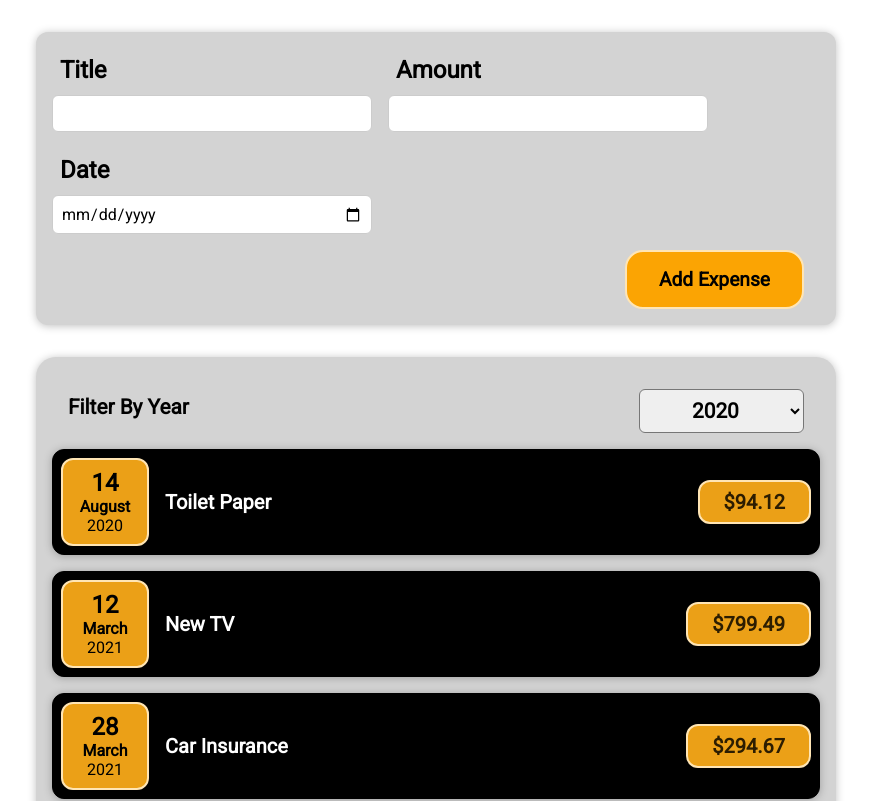
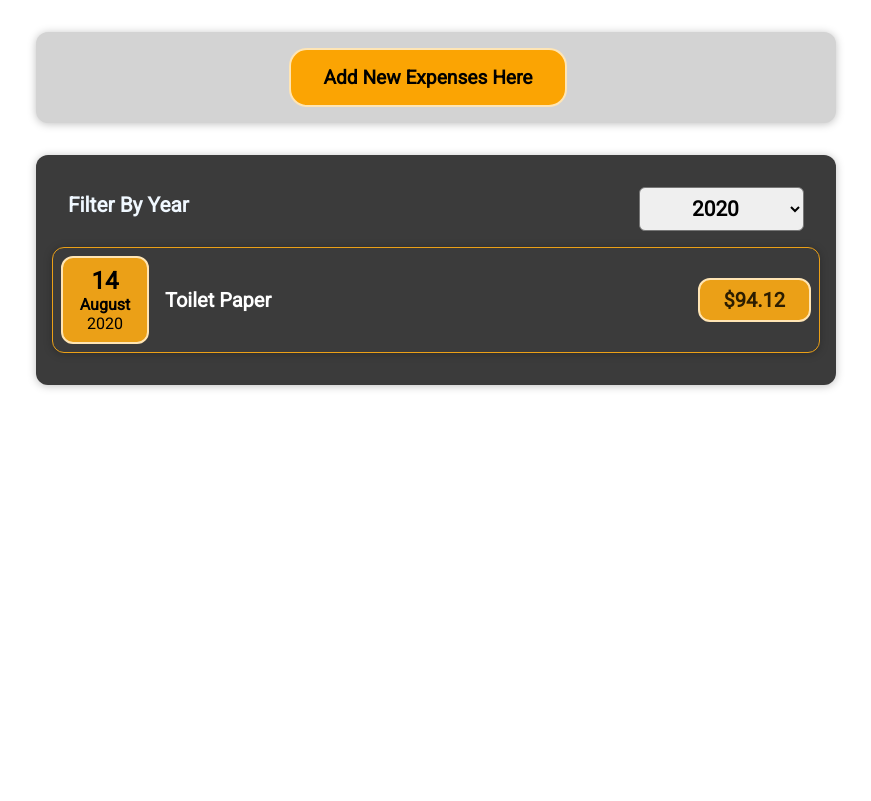
Before and after one commit to Budhathoki-A/expense-tracker, a React (Create React App) app: page / in a window 1280 px wide. Shown: the top 801 px of the page, without its empty margins (204-1075 px from the left). Built offline with nearby package versions, Linux system fonts and the light colour scheme; a web font is replaced by a local one.

Commit message:
form button added and new form seacrh component also added

```diff
--- a/src/components/Expenses/Expense.js
+++ b/src/components/Expenses/Expense.js
@@ -1,8 +1,8 @@
 import React, { useState } from 'react';
-import ExpenseItem from './ExpenseItem';
 import './Expense.css';
 import Card from '../UI/Card';
 import ExpensesFilter from './ExpensesFilter';
+import ExpensesList from './ExpensesList';
 
 const Expense = (props) => {
   const [filteredYear, setFilteredYear] = useState('2020');
@@ -11,20 +11,17 @@ const Expense = (props) => {
     setFilteredYear(selectedYear);
   };
 
+  const filteredExpenses = props.items.filter((expense) => {
+    return expense.date.getFullYear().toString() === filteredYear;
+  });
+
   return (
     <Card className='expenses'>
       <ExpensesFilter
         selected={filteredYear}
         onChangeFilter={filterChangeHandler}
       />
-      {props.items.map((expense) => (
-        <ExpenseItem
-          key={expense.id}
-          title={expense.title}
-          amount={expense.amount}
-          date={expense.date}
-        />
-      ))}
+      <ExpensesList items={filteredExpenses} />
     </Card>
   );
 };
--- a/src/components/Expenses/ExpenseItem.css
+++ b/src/components/Expenses/ExpenseItem.css
@@ -11,7 +11,7 @@
   align-items: center;
   padding: 0.5rem;
   margin: 1rem 0;
-  border: 1px solid #000;
+  border: 1px solid #eba017;
 }
 .expense-item__date {
   box-sizing: border-box;
--- a/src/components/Expenses/ExpenseItem.js
+++ b/src/components/Expenses/ExpenseItem.js
@@ -6,6 +6,7 @@ import Card from '../UI/Card';
 
 const ExpenseItem = (props) => {
   return (
+    <li>
       <Card className='expense-item'>
         <ExpenseDate date={props.date} />
         <div className='expense-item__description'>
@@ -13,6 +14,7 @@ const ExpenseItem = (props) => {
         </div>
         <div className='expense-item__price'>${props.amount}</div>
       </Card>
+    </li>
   );
 };
 
--- a/src/components/Expenses/ExpensesFilter.css
+++ b/src/components/Expenses/ExpensesFilter.css
@@ -1,5 +1,5 @@
 .expense-filter {
-  color: black;
+  color: aliceblue;
   padding: 0 1rem;
   font-size: 1.3rem;
 }
--- /dev/null
+++ b/src/components/Expenses/ExpensesList.css
@@ -0,0 +1,9 @@
+.expenses-list {
+  list-style: none;
+  padding: 0;
+}
+
+.expenses-list__fallback {
+  color: aliceblue;
+  text-align: center;
+}
--- /dev/null
+++ b/src/components/Expenses/ExpensesList.js
@@ -0,0 +1,25 @@
+import React from 'react';
+import ExpenseItem from './ExpenseItem';
+import './ExpensesList.css';
+
+const ExpensesList = (props) => {
+  let expensesContent = <p>No Expenses Found.</p>;
+  if (props.items.length === 0) {
+    return <h2 className='expenses-list__fallback'>Found no expenses</h2>;
+  }
+
+  return (
+    <ul className='expenses-list'>
+      {props.items.map((expense) => (
+        <ExpenseItem
+          key={expense.id}
+          title={expense.title}
+          amount={expense.amount}
+          date={expense.date}
+        />
+      ))}
+    </ul>
+  );
+};
+
+export default ExpensesList;
--- a/src/components/NewExpense/ExpenseForm.js
+++ b/src/components/NewExpense/ExpenseForm.js
@@ -64,6 +64,7 @@ const ExpenseForm = (props) => {
             type='text'
             value={enteredTitle}
             onChange={titleChangeHandler}
+            placeholder='Enter the title of your expense here..'
           />
         </div>
         <div className='new-expense__control'>
@@ -74,6 +75,7 @@ const ExpenseForm = (props) => {
             step='0.01'
             value={enteredAmount}
             onChange={amountChangeHandler}
+            placeholder='Amount in Dollars..'
           />
         </div>
         <div className='new-expense__control'>
--- a/src/components/NewExpense/NewExpense.js
+++ b/src/components/NewExpense/NewExpense.js
@@ -1,4 +1,4 @@
-import React from 'react';
+import React, { useState } from 'react';
 import './NewExpense.css';
 import ExpenseForm from './ExpenseForm';
 
@@ -11,9 +11,20 @@ const NewExpense = (props) => {
     props.onAddExpense(expenseData);
   };
 
+  const [displayForm, setDisplayForm] = useState(null);
+
+  const FormForNewExpenses = () => {
+    return <ExpenseForm onSaveExpenseData={saveExpenseDataHandler} />;
+  };
+
   return (
     <div className='new-expense'>
-      <ExpenseForm onSaveExpenseData={saveExpenseDataHandler} />
+      {displayForm && <FormForNewExpenses />}
+      {displayForm !== true && (
+        <button onClick={() => setDisplayForm(true)}>
+          Add New Expenses Here
+        </button>
+      )}
     </div>
   );
 };
--- a/src/components/UI/Card.css
+++ b/src/components/UI/Card.css
@@ -1,5 +1,5 @@
 .card {
   border-radius: 12px;
   box-shadow: 0 1px 8px rgba(0, 0, 0, 0.25);
-  background-color: black;
+  background-color: #3b3b3b;
 }
```
Lines whose indentation alone changed are shown as unchanged.
